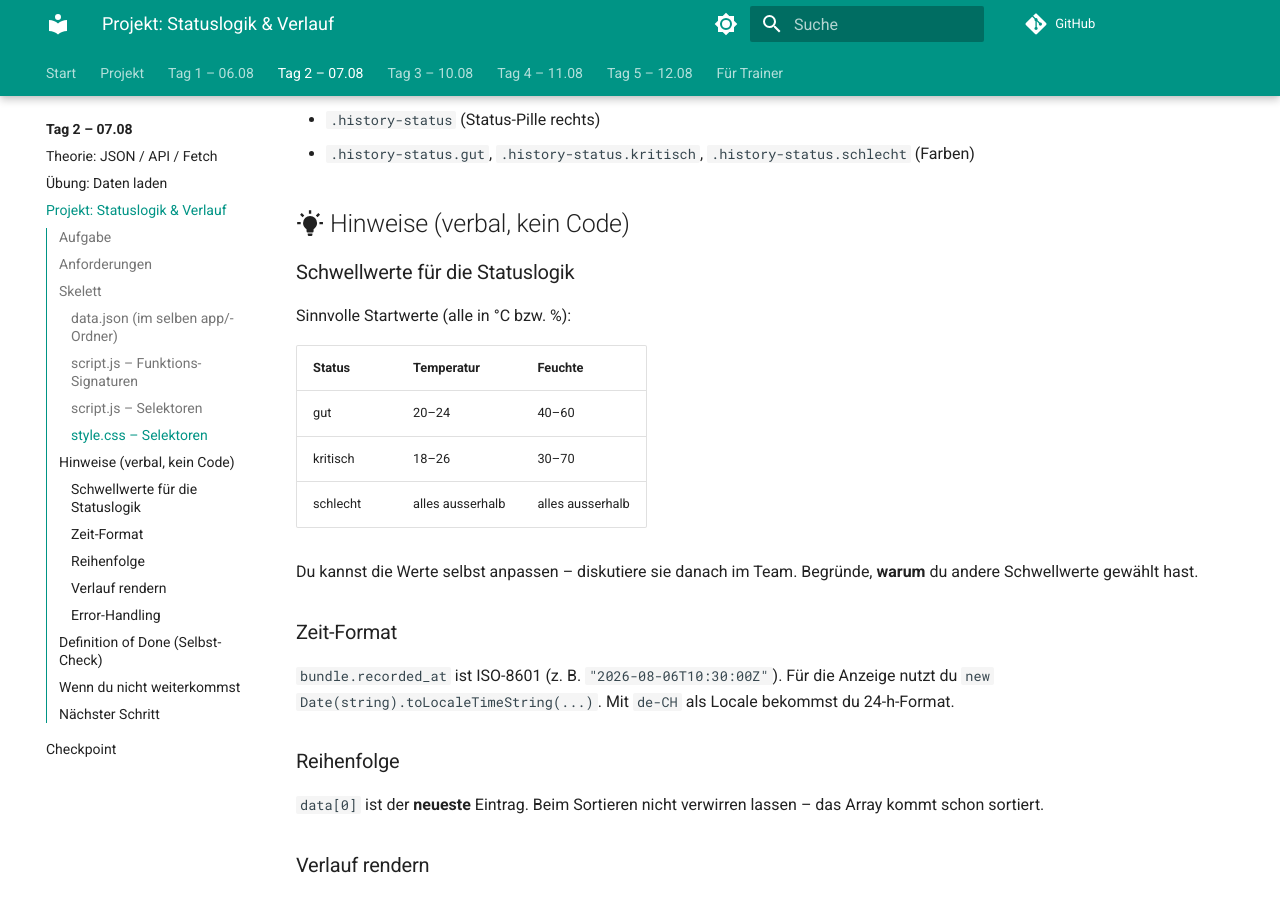
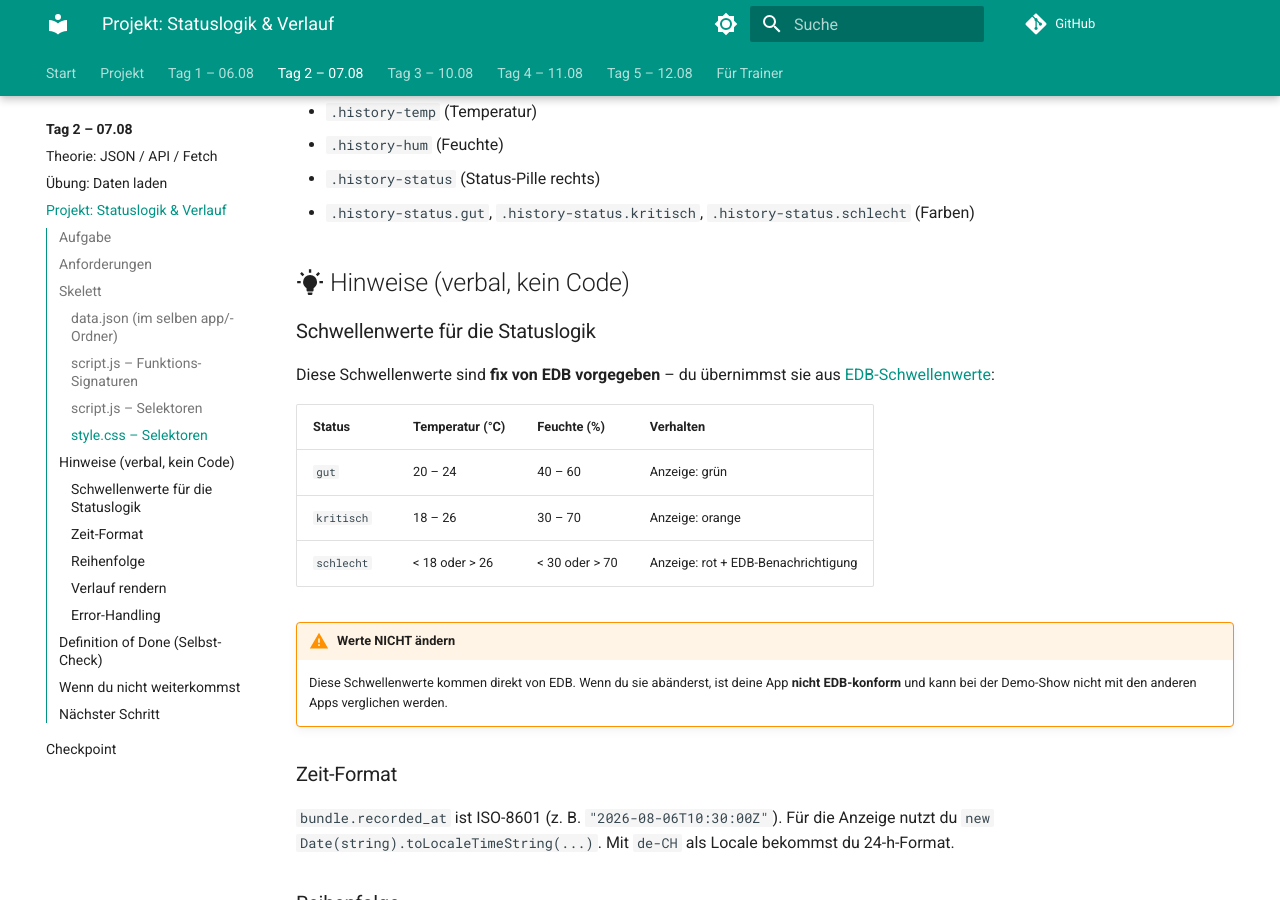
Before and after one commit to HeiligerG/ae-raumklima-bootcamp, an MkDocs documentation site: the page built from docs/tag-2/projekt-statuslogik-verlauf.md, in a window 1280 px wide and 900 px high, scrolled down 2372 px. Built offline with MkDocs 1.6.1 and Material for MkDocs 9.7.7, drawn with Linux system fonts in a browser that asks for light colours; comment, search, counter and statistics services are not loaded; some of the changed text lies outside the part shown.

Commit message:
fix(tag-2): projekt-statuslogik Schwellenwerte als EDB-vorgegeben
Drei Stellen korrigiert:
1. Eingangs-Admonition: 'Schwellwerte ... waehlst du selbst'
   -> 'Schwellenwerte sind von EDB vorgegeben' + Verweis
2. Anforderung getStatus(): 'Werte sind von EDB vorgegeben'
   statt implizit selbst waehlbar
3. 'Schwellenwerte fuer die Statuslogik'-Sektion komplett
   umgeschrieben:
   - Status (gut/kritisch/schlecht) statt eigene Schwellen
   - Verhalten pro Status (gruen/orange/rot + EDB-Benachrichtigung)
   - 'Werte NICHT aendern'-Warnung mit EDB-Konformitaet-Hinweis
   - Verweis auf edb.md#schwellenwerte

Auch: 'mittel' -> 'schlecht' ueberall (3 Werte, kein
Vier-Zustand-Modell mehr).

```diff
--- a/docs/tag-2/projekt-statuslogik-verlauf.md
+++ b/docs/tag-2/projekt-statuslogik-verlauf.md
@@ -1,7 +1,10 @@
 # Projekt: Statuslogik
 
 !!! warning "Eigenarbeit – Spec + Skelett, kein Copy-Paste"
-    Diese Aufgabe gibt dir **Anforderungen und ein Skelett**, aber nicht den fertigen Code. Die Schwellwerte für die Statuslogik, die Fetch-Logik und das Error-Handling wählst du selbst. Der Lerngewinn liegt im Ausprobieren, nicht im Abschreiben.
+    Diese Aufgabe gibt dir **Anforderungen und ein Skelett**, aber nicht den fertigen Code. Die Fetch-Logik und das Error-Handling wählst du selbst. Der Lerngewinn liegt im Ausprobieren, nicht im Abschreiben.
+
+    **Wichtig:** Die **Schwellenwerte** (gut/kritisch/schlecht) sind **von EDB vorgegeben** – du wählst sie nicht selbst, sondern übernimmst sie aus
+    [projekt/edb.md](../projekt/edb.md#schwellenwerte-von-edb-vorgegeben).
 
     Wenn du nach 20 Minuten nicht weiterkommst, **frag dein
     Trainer-Team** – sie zeigen dir live, wo's hakt.
@@ -28,7 +31,8 @@ Die Datenstruktur ist ein **Push-Bundle-Array** (siehe
 - [ ] `loadDashboard()` lädt die Datei per `fetch()` und befüllt
       das Dashboard mit den Werten des **neuesten** Eintrags
 - [ ] `getStatus(tempC, humPct)` gibt einen von drei Werten zurück:
-      `gut`, `kritisch`, `schlecht`
+      `gut`, `kritisch`, `schlecht` (Werte sind von EDB
+      vorgegeben – siehe [EDB-Schwellenwerte](../projekt/edb.md#schwellenwerte-von-edb-vorgegeben))
 - [ ] `getStatusText(status)` liefert den deutschen Text dazu
 - [ ] Die Status-Farbe der `.status`-Klasse passt zum berechneten
       Wert (`gut` → grün, `kritisch` → orange, `schlecht` → rot)
@@ -101,18 +105,22 @@ wählst du selbst):
 
 ## :material-lightbulb-on: Hinweise (verbal, kein Code)
 
-### Schwellwerte für die Statuslogik
+### Schwellenwerte für die Statuslogik
 
-Sinnvolle Startwerte (alle in °C bzw. %):
+Diese Schwellenwerte sind **fix von EDB vorgegeben** – du
+übernimmst sie aus
+[EDB-Schwellenwerte](../projekt/edb.md#schwellenwerte-von-edb-vorgegeben):
 
-| Status | Temperatur | Feuchte |
-|---|---|---|
-| gut | 20–24 | 40–60 |
-| kritisch | 18–26 | 30–70 |
-| schlecht | alles ausserhalb | alles ausserhalb |
+| Status | Temperatur (°C) | Feuchte (%) | Verhalten |
+|---|---|---|---|
+| `gut` | 20 – 24 | 40 – 60 | Anzeige: grün |
+| `kritisch` | 18 – 26 | 30 – 70 | Anzeige: orange |
+| `schlecht` | < 18 oder > 26 | < 30 oder > 70 | Anzeige: rot + EDB-Benachrichtigung |
 
-Du kannst die Werte selbst anpassen – diskutiere sie danach im
-Team. Begründe, **warum** du andere Schwellwerte gewählt hast.
+!!! warning "Werte NICHT ändern"
+    Diese Schwellenwerte kommen direkt von EDB. Wenn du sie
+    abänderst, ist deine App **nicht EDB-konform** und kann bei der
+    Demo-Show nicht mit den anderen Apps verglichen werden.
 
 ### Zeit-Format
 
```
